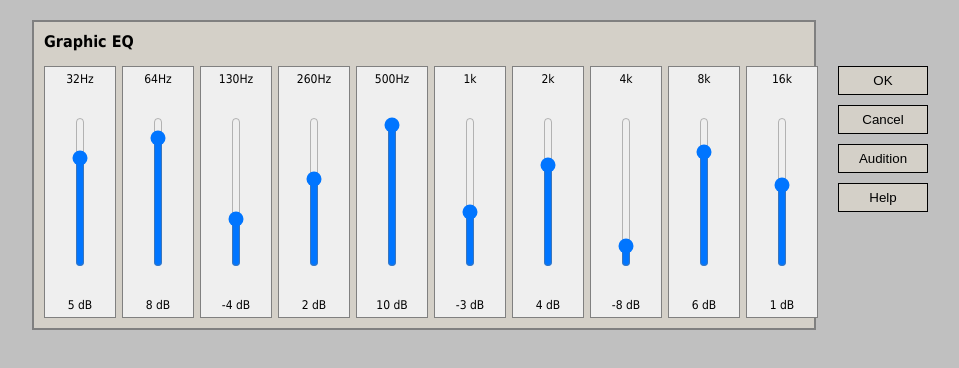
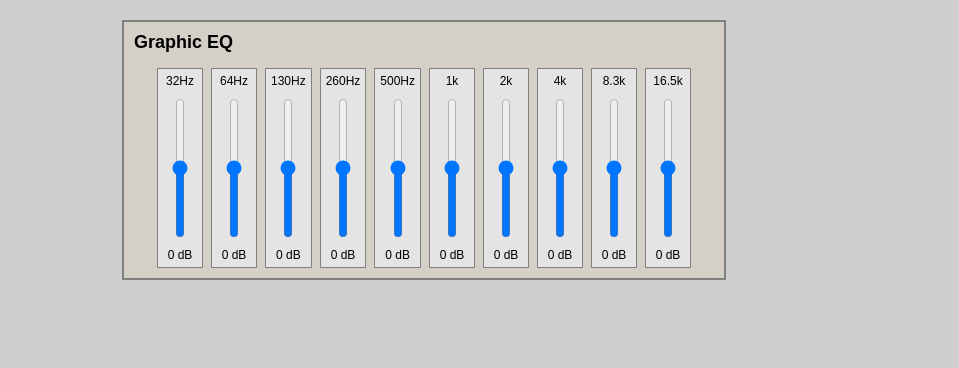
Before and after one commit to JuanMonopoli/seminario-de-actualizacion, a plain HTML site: page TP1/ejercicio-3.html in a window 1280 px wide. Shown: the whole page, without its empty margins (216-1175 px from the left). Drawn offline with Linux system fonts and the light colour scheme.

Commit message:
Update ejercicio-3.html

```diff
--- a/TP1/ejercicio-3.html
+++ b/TP1/ejercicio-3.html
@@ -2,92 +2,71 @@
 <html lang="es">
 
 <head>
+
 <meta charset="UTF-8">
-    <title>Graphic EQ</title>
+
+<title>Ecualizador WebComponent</title>
 
 <style>
 
 body{
-            background:#c0c0c0;
-            font-family:Tahoma;
-            margin:0;
-            padding:20px;
+    background:#cfcfcf;
+    font-family:Arial;
+}
+
+x-equalizer{
+    display:block;
+    width:fit-content;
+    margin:auto;
+    margin-top:20px;
 }
 
 .equalizer{
-            width:760px;
+    width:580px;
+    border:2px solid gray;
     background:#d4d0c8;
-            border:2px solid #808080;
     padding:10px;
-            margin:auto;
 }
 
-        .header{
-            font-weight:bold;
+.top{
     margin-bottom:15px;
 }
 
-        .content{
-            display:flex;
-            justify-content:space-between;
+.top h2{
+    margin:0;
+    font-size:18px;
 }
 
-        .bars{
+.equalizer-body{
     display:flex;
-            gap:6px;
+    justify-content:center;
+    gap:8px;
 }
 
 .band{
-            width:60px;
-            height:240px;
-
-            border:1px solid gray;
-            background:#efefef;
-
     display:flex;
     flex-direction:column;
     align-items:center;
-            justify-content:space-between;
-
+    border:1px solid gray;
     padding:5px;
+    background:#e4e4e4;
 }
 
-        .freq{
+.band label{
+    margin-bottom:8px;
     font-size:12px;
 }
 
-        .value{
-            font-size:12px;
+.band input[type=range]{
+    writing-mode:vertical-lr;
+    direction:rtl;
+    width:30px;
+    height:140px;
 }
 
-        .slider-container{
-            height:150px;
-
-            display:flex;
-            align-items:center;
-            justify-content:center;
-        }
-
-        input[type=range]{
-            width:150px;
-            height:20px;
-
-            transform:rotate(-90deg);
-        }
-
-        .buttons{
-            display:flex;
-            flex-direction:column;
-            gap:10px;
-            margin-left:20px;
-        }
-
-        button{
-            width:90px;
-            padding:6px;
-            background:#d4d0c8;
-            border:1px solid black;
-            cursor:pointer;
+.valor{
+    margin-top:8px;
+    font-size:12px;
 }
 
 </style>
@@ -96,7 +75,7 @@
 
 <body>
 
-</body>
+<x-equalizer></x-equalizer>
 
 <script>
 
@@ -108,120 +87,128 @@ class Equalizer extends HTMLElement
 
         this.data = {
 
-            "32Hz":0,
-            "64Hz":0,
-            "130Hz":0,
-            "260Hz":0,
-            "500Hz":0,
-            "1k":0,
-            "2k":0,
-            "4k":0,
-            "8k":0,
-            "16k":0
+            bandas:[
+                { frecuencia:"32Hz", valor:0 },
+                { frecuencia:"64Hz", valor:0 },
+                { frecuencia:"130Hz", valor:0 },
+                { frecuencia:"260Hz", valor:0 },
+                { frecuencia:"500Hz", valor:0 },
+                { frecuencia:"1k", valor:0 },
+                { frecuencia:"2k", valor:0 },
+                { frecuencia:"4k", valor:0 },
+                { frecuencia:"8.3k", valor:0 },
+                { frecuencia:"16.5k", valor:0 }
+            ]
 
         };
+    }
 
-        this.container = document.createElement('div');
+    connectedCallback()
+    {
+        this.render();
 
-        this.container.className = 'equalizer';
+        this.asignarEventos();
+    }
 
-        this.header = document.createElement('div');
-
-        this.header.className = 'header';
-
-        this.header.innerText = 'Graphic EQ';
-
-        this.content = document.createElement('div');
-
-        this.content.className = 'content';
-
-        this.bars = document.createElement('div');
-
-        this.bars.className = 'bars';
-
-        this.buttons = document.createElement('div');
-
-        this.buttons.className = 'buttons';
-
-        let texts = ['OK', 'Cancel', 'Audition', 'Help'];
-
-        texts.forEach(t => {
-
-            let btn = document.createElement('button');
-
-            btn.innerText = t;
-
-            this.buttons.appendChild(btn);
-
-        });
-
-        this.content.appendChild(this.bars);
-
-        this.content.appendChild(this.buttons);
-
-        this.container.appendChild(this.header);
-
-        this.container.appendChild(this.content);
-
-        this.appendChild(this.container);
-
-        this.render();
+    limpiarNodo(nodo)
+    {
+        while(nodo.firstChild)
+        {
+            nodo.removeChild(nodo.firstChild);
+        }
     }
 
     render()
     {
-        this.bars.innerHTML = "";
+        this.limpiarNodo(this);
 
-        for(let freq in this.data)
+        let container = document.createElement("div");
+
+        container.className = "equalizer";
+
+        let top = document.createElement("div");
+
+        top.className = "top";
+
+        let titulo = document.createElement("h2");
+
+        titulo.textContent = "Graphic EQ";
+
+        top.appendChild(titulo);
+
+        container.appendChild(top);
+
+        let body = document.createElement("div");
+
+        body.className = "equalizer-body";
+
+        for(let i = 0; i < this.data.bandas.length; i++)
         {
-            let band = document.createElement('div');
+            let banda = this.data.bandas[i];
 
-            band.className = 'band';
+            let divBand = document.createElement("div");
 
-            let freqLabel = document.createElement('div');
+            divBand.className = "band";
 
-            freqLabel.className = 'freq';
+            let label = document.createElement("label");
 
-            freqLabel.innerText = freq;
+            label.textContent = banda.frecuencia;
 
-            let sliderContainer = document.createElement('div');
+            divBand.appendChild(label);
 
-            sliderContainer.className = 'slider-container';
+            let slider = document.createElement("input");
 
-            let slider = document.createElement('input');
+            slider.type = "range";
 
-            slider.type = 'range';
+            slider.min = "-10";
 
-            slider.min = -10;
+            slider.max = "10";
 
-            slider.max = 10;
+            slider.value = banda.valor;
 
-            slider.value = this.data[freq];
+            slider.dataset.index = i;
 
-            let value = document.createElement('div');
+            divBand.appendChild(slider);
 
-            value.className = 'value';
+            let valor = document.createElement("div");
 
-            value.innerText = slider.value + ' dB';
+            valor.className = "valor";
 
-            slider.addEventListener('input', () => {
+            valor.textContent = banda.valor + " dB";
 
-                this.data[freq] = parseInt(slider.value);
+            divBand.appendChild(valor);
 
-                value.innerText = slider.value + ' dB';
+            body.appendChild(divBand);
+        }
 
-            });
+        container.appendChild(body);
 
-            sliderContainer.appendChild(slider);
+        this.appendChild(container);
+    }
 
-            band.appendChild(freqLabel);
+    asignarEventos()
+    {
+        let sliders = this.querySelectorAll("input[type=range]");
 
-            band.appendChild(sliderContainer);
+        for(let i = 0; i < sliders.length; i++)
+        {
+            sliders[i].oninput = this.actualizarSlider.bind(this);
+        }
+    }
 
-            band.appendChild(value);
+    actualizarSlider(evento)
+    {
+        let slider = evento.target;
 
-            this.bars.appendChild(band);
-        }
+        let index = slider.dataset.index;
+
+        this.data.bandas[index].valor = slider.value;
+
+        let valorTexto =
+        slider.parentElement.querySelector(".valor");
+
+        valorTexto.textContent =
+        slider.value + " dB";
     }
 
     getData()
@@ -229,61 +216,20 @@ class Equalizer extends HTMLElement
         return this.data;
     }
 
-    setData(newData)
+    setData(data)
     {
-        for(let key in newData)
-        {
-            if(this.data.hasOwnProperty(key))
-            {
-                this.data[key] = newData[key];
+        this.data = data;
+
+        this.render();
+
+        this.asignarEventos();
     }
 }
 
-        this.render();
-    }
-
-    connectedCallback()
-    {
-        console.log('Equalizer agregado al DOM');
-    }
-
-    disconnectedCallback()
-    {
-        console.log('Equalizer eliminado del DOM');
-    }
-}
-
-customElements.define('x-equalizer', Equalizer);
-
-// MAIN
-window.onload = () => {
-
-    let eq = new Equalizer();
-
-    document.body.appendChild(eq);
-
-    // DEMO
-    setTimeout(() => {
-
-        eq.setData({
-
-            "32Hz":5,
-            "64Hz":8,
-            "130Hz":-4,
-            "260Hz":2,
-            "500Hz":10,
-            "1k":-3,
-            "2k":4,
-            "4k":-8,
-            "8k":6,
-            "16k":1
-
-        });
-
-    }, 2000);
-
-};
+customElements.define("x-equalizer", Equalizer);
 
 </script>
 
+</body>
+
 </html>
```
Lines whose indentation alone changed are shown as unchanged.
